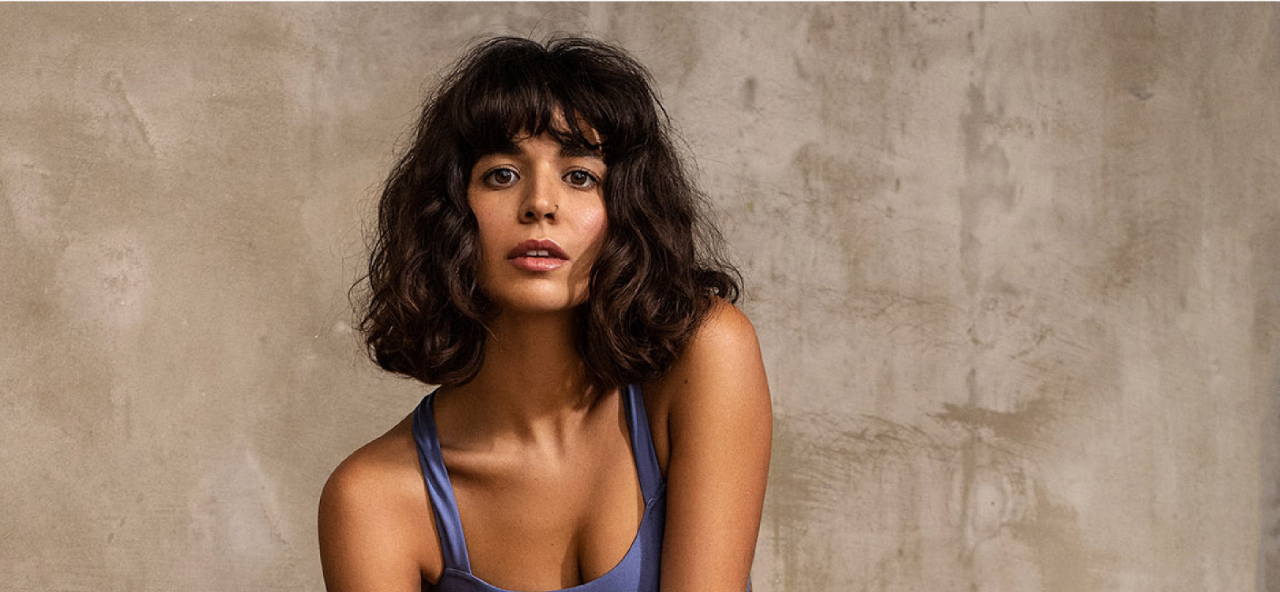
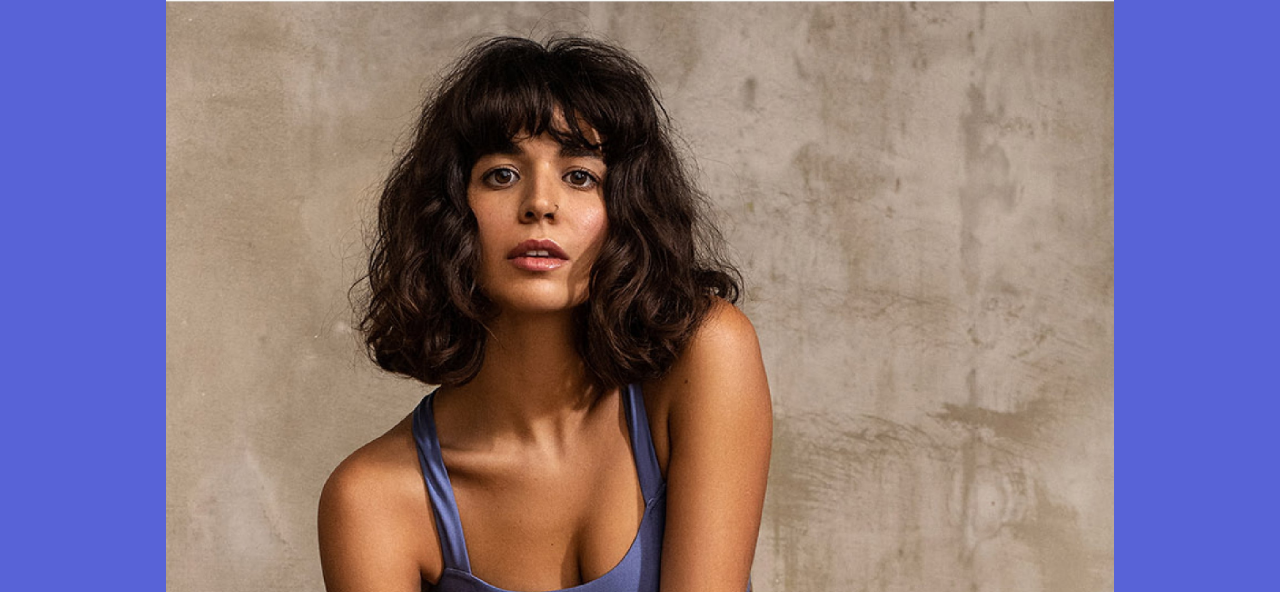
Before and after one commit to Zeljak/adidasPlay, a website: page index.html in a window 1280 px wide. Shown: the top 592 px of the page. Drawn offline with nearby package versions, Linux system fonts and the light colour scheme; a web font is replaced by a local one.

Commit message:
first commit

```diff
--- a/_sass/main.scss
+++ b/_sass/main.scss
@@ -141,7 +141,7 @@ a:hover {
     background-position: center;
     background-repeat: no-repeat;
     background-size: cover;
-    width: 100vw;
+    width: 74vw;
     margin: auto;
     margin-bottom: 5%;
   }
@@ -366,11 +366,14 @@ a:hover {
   display: flex;
   justify-content: center;
   align-items: center;
+  background-attachment: fixed;
 
   @include for-phone {
-    background: url("../_assets/images/Aleksandra@2x.jpg") no-repeat center
+    background: url("../_assets/images/Aleksandra.jpg") no-repeat center
       center / cover;
     height: 53vw;
+    width: 100vw;
+    background-attachment: fixed;
   }
 
   @include for-tablet-portrait {
@@ -383,6 +386,7 @@ a:hover {
     width: 100vw;
     margin: auto;
     margin-bottom: 5%;
+    background-attachment: fixed;
   }
   @include for-desktop {
     background-color: $purpledark;
@@ -406,14 +410,22 @@ a:hover {
     margin: auto;
     margin-bottom: 5%;
   }
-  @include for-tablet-portrait {
+  @include for-tablet-landscape {
     background: url("../_assets/images/Aleksandra@2x.jpg") no-repeat center
       center / cover;
     height: 81vw;
     width: 100vw;
+    background-attachment: fixed;
   }
 }
 
+.fixed_wrapper2 {
+
+  @include for-phone {
+  width: 100vw;
+  overflow: hidden;
+}
+}
 // Zara
 .header3 {
   background: url("../_assets/images/Adidas_Zara_background@3x.jpg") no-repeat
@@ -422,11 +434,13 @@ a:hover {
   display: flex;
   justify-content: center;
   align-items: center;
+  background-attachment: fixed;
 
   @include for-phone {
-    background: url("../_assets/images/Adidas_Zara_background@2x.jpg") no-repeat
+    background: url("../_assets/images/Adidas_Zara_background.jpg") no-repeat
       center center / cover;
     height: 53vw;
+    background-attachment: fixed;
   }
 
   @include for-tablet-portrait {
@@ -573,11 +587,14 @@ a:hover {
   display: flex;
   justify-content: center;
   align-items: center;
+  background-attachment: fixed;
+  overflow: hidden;
 
   @include for-phone {
-    background: url("../_assets/images/Adidas_Andrea_background@2x.jpg")
+    background: url("../_assets/images/Adidas_Andrea_background.jpg")
       no-repeat center center / cover;
     height: 53vw;
+    background-attachment: fixed;
   }
 
   @include for-tablet-portrait {
@@ -606,7 +623,7 @@ a:hover {
     background-repeat: no-repeat;
     background-size: cover;
     width: 100vw;
-    height: 47vw;
+    height: 54vw;
     margin: auto;
     margin-bottom: 5%;
   }
@@ -617,7 +634,7 @@ a:hover {
     background-repeat: no-repeat;
     background-size: cover;
     width: 73vw;
-    height: 33vw;
+    height: 51vw;
     margin: auto;
     margin-bottom: 5%;
   }
--- a/index.html
+++ b/index.html
@@ -76,8 +76,9 @@
 	</section>
 	<!-- BLOCK 1 - photo -->
 	<section class="color">
-		<div class="header2">
-
+		<div class="fixed_wrapper2">
+			<div class="header2">
+			</div>
 		</div>
 	</section>
 
```
Also changed, not shown: css/main.css.
